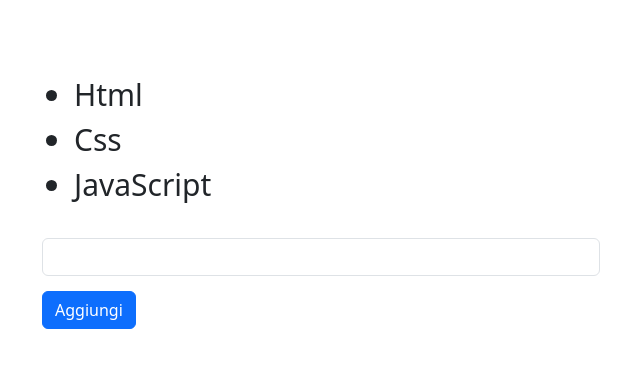
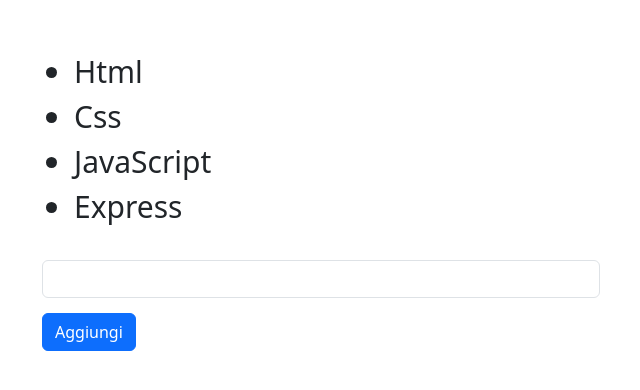
Before and after one commit to LucaIapadre98/react-form, a React app: page / in a window 1280 px wide. Shown: the part 350-740 px from the top of the page, without its empty margins (40-680 px from the left). Built offline with nearby package versions, Linux system fonts and the light colour scheme; the HTML template or start-up script is replaced by a standard one.

Commit message:
aggiunta funzione per l'eliminazione di un input

```diff
--- a/src/assets/components/Main.jsx
+++ b/src/assets/components/Main.jsx
@@ -2,7 +2,7 @@
 
 export default function Main(){
     // GESTIONE DELL'ARRAY //
-    const [listTitle, setListTitle] = useState(["Html","Css","JavaScript"]);
+    const [listTitle, setListTitle] = useState(["Html","Css","JavaScript","Express"]);
     //GESTIONE DEL UOVO INPUT //
     const [newTitle, setNewTitle] = useState("");
 
@@ -12,13 +12,16 @@
         const newListTitle = [...listTitle, newTitle];
         setListTitle(newListTitle);
     };
-
+    // FUNZIONE PER L'ELIMINAZIONE DI UN INPUT IN PAGINA //
+    const handleDeleteTitle = (e) =>{
+        const newListTitle = listTitle.filter((title,index) => index != 0);
+    };
     return (
         <main>
             <div className="container">
                 <ul>
                    {listTitle.map((title, index) =>(
-                    <li key={index}>{title}</li>
+                    <li key={index} onClick={()=>handleDeleteTitle()}>{title}</li>
                     ))}
                 </ul>
                 <form onSubmit={handleFormSubmit}>
```
